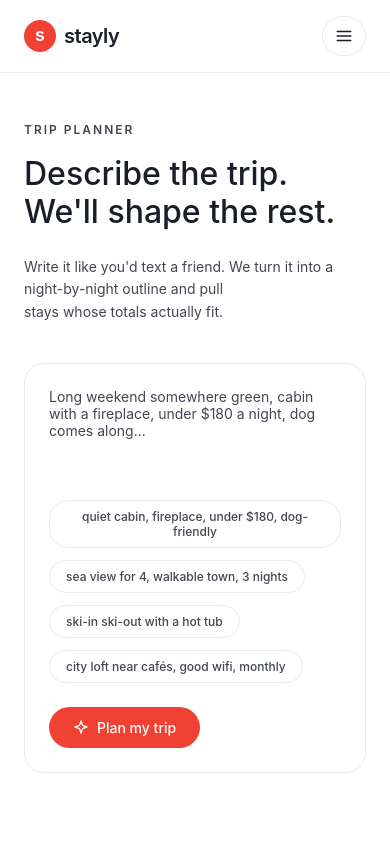
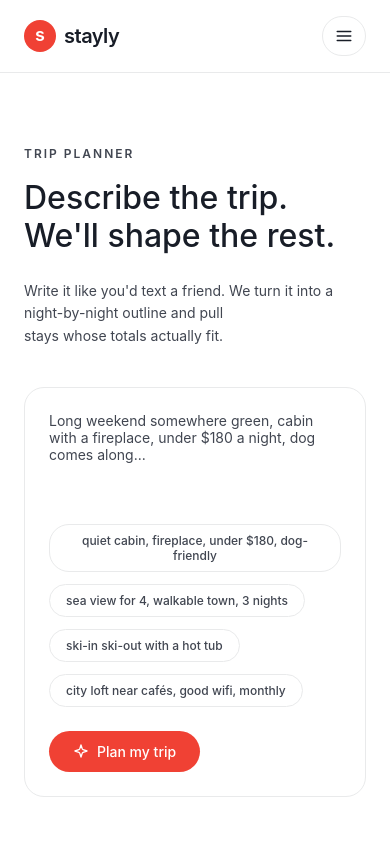
Before and after one commit to nvlhsym/Vibe-Coding-Stayly, a React (Vite) app in the folder apps/frontend/: page /trip-planner in a window 390 px wide. Shown: the top 844 px of the page. Built offline with nearby package versions, Linux system fonts and the light colour scheme.

Commit message:
fix: increase top padding for trip planner on mobile

```diff
--- a/apps/frontend/src/style.css
+++ b/apps/frontend/src/style.css
@@ -1279,7 +1279,7 @@ button {
 
 @media (max-width: 768px) {
   .trip-planner-section {
-    padding: 8px 0 80px;
+    padding: 32px 0 80px;
     text-align: left;
   }
   .trip-planner-section h1 {
```
